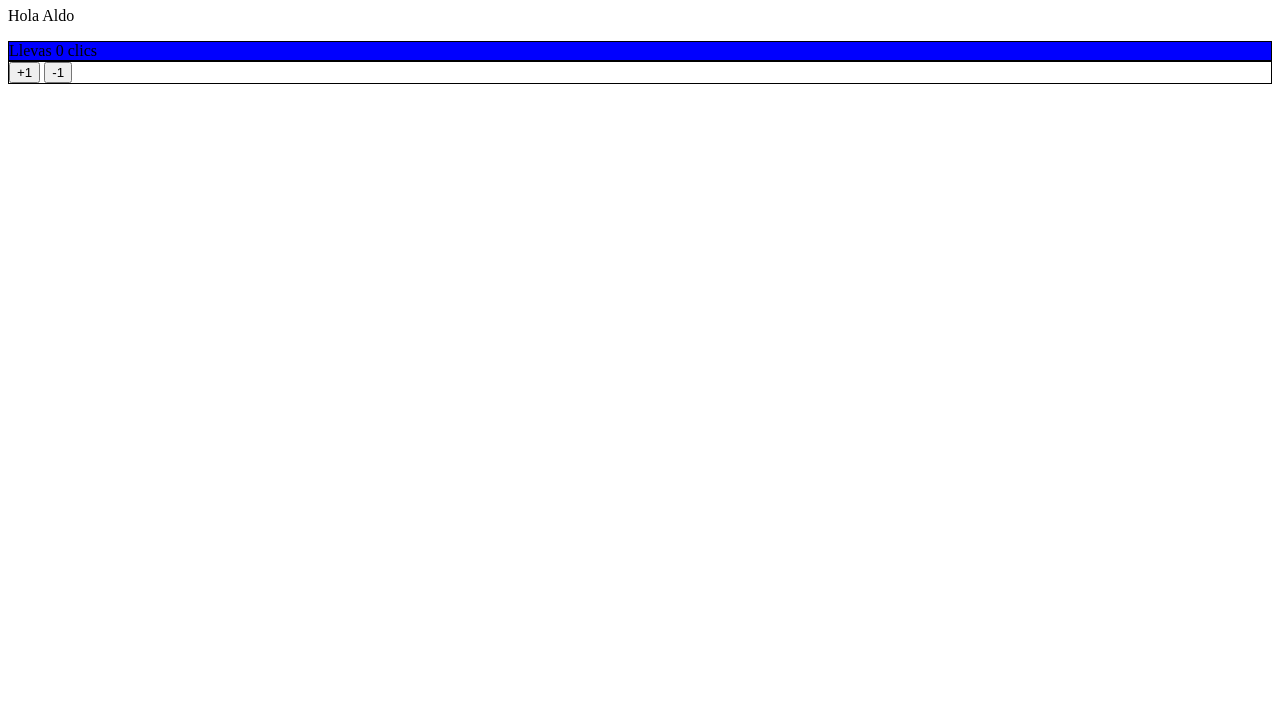
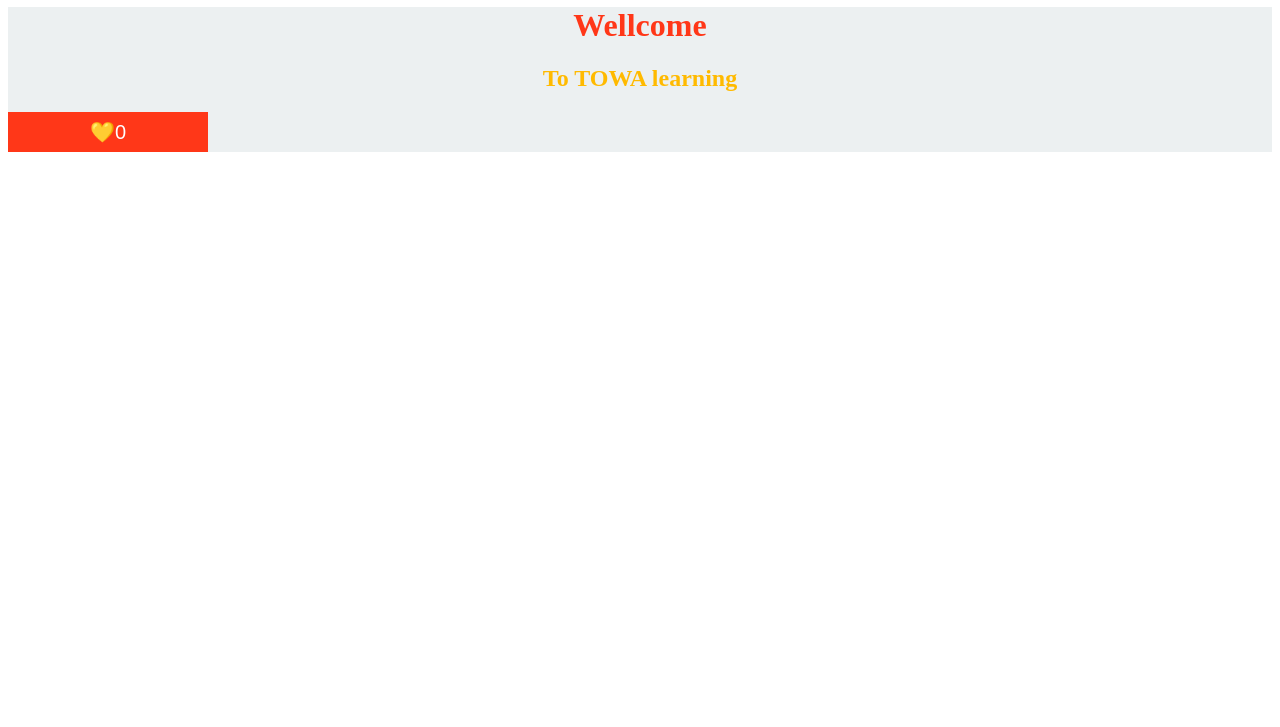
Before and after one commit to ZIU-2021/LIT-ELEMENT, a website with bundled scripts: page index.html in a window 1280 px wide. Shown: the part 73-800 px from the top of the page. Built offline with nearby package versions, Linux system fonts and the light colour scheme.

Commit message:
my-element (parte del curso cells TOWA)

```diff
--- a/index.html
+++ b/index.html
@@ -10,13 +10,16 @@
 
 <body>
     <h1>Bienvenido a litElement</h1>
-    <hola-mundo quien="Aldo"></hola-mundo>
+    <!-- <hola-mundo quien="Aldo"></hola-mundo>
 
     <my-counter></my-counter>
 
-    <!-- <feedback-element msg="Hola mundo cruel"></feedback-element> -->
+    <feedback-element msg="Hola mundo cruel"></feedback-element>
 
-    <gvt-dropdown options='["One","Two","Three"]'></gvt-dropdown>
+    <gvt-dropdown options='["One","Two","Three"]'></gvt-dropdown> -->
+    <section>
+        <my-element></my-element>
+    </section>
 
     <script src="./src/index.js" type="module"></script>
 </body>
--- a/src/index.js
+++ b/src/index.js
@@ -1,5 +1,6 @@
 import './holaMundo.js';
 import './my-counter.js';
 import './feedback-element.js';
+import './my-element.js';
 
 import '@graviton/dropdown';
--- /dev/null
+++ b/src/my-element.js
@@ -0,0 +1,78 @@
+// Import the LitElement base class and html helper function
+import { LitElement, html, css } from 'lit-element';
+
+// Extend the LitElement base class
+class MyElement extends LitElement {
+
+    /**
+     * Declare your element’s properties by implementing a static properties getter
+     */
+    static get properties() {
+            return {
+                prop1: { type: String },
+                prop2: { type: Number }
+            };
+        }
+        /**
+         * Implement `render` to define a template for your element.
+         *
+         */
+    render() {
+            /**
+             * `render` must return a lit-html `TemplateResult`.
+             *
+             */
+            return html `
+      <!-- template content -->
+      <h1>Wellcome</h1>
+      <!--  we can bind the element’s properties to the template -->
+      <h2>${this.prop1}</h2>
+      <!-- we can use lit-html @event bindings to add event listeners to your component. -->
+      <button  @click="${this.handleClick}"> 💛${this.prop2} </button>
+    `;
+        }
+        /**
+         * If you implement a static properties getter, initialize your property values in the element constructor.
+         */
+    constructor() {
+            // Always call super() first
+            super();
+            // we need initialize the properties
+            this.prop1 = 'To TOWA learning';
+            this.prop2 = 0;
+
+        }
+        /**
+         * Define styles in a tagged template literal, using the css tag function:
+         */
+    static get styles() {
+            return css `
+      :host{
+        background: #ECF0F1;
+        display: block;
+      }
+      h1 { color: #FF3718; text-align:center;}
+      h2 { color: #FFBA00; text-align:center; }
+      button{
+        background-color: #FF3718;
+        color: #fff;
+        border:0px;
+        width: 200px;
+        height:40px;
+        font-size:20px;
+      }
+      button:hover{
+        background-color: #fd5b42;
+      }
+    `;
+        }
+        /**
+         * Custom property
+         */
+    handleClick(e) {
+        this.prop2++;
+    }
+
+}
+// Register the new element with the browser.
+customElements.define('my-element', MyElement);
```
